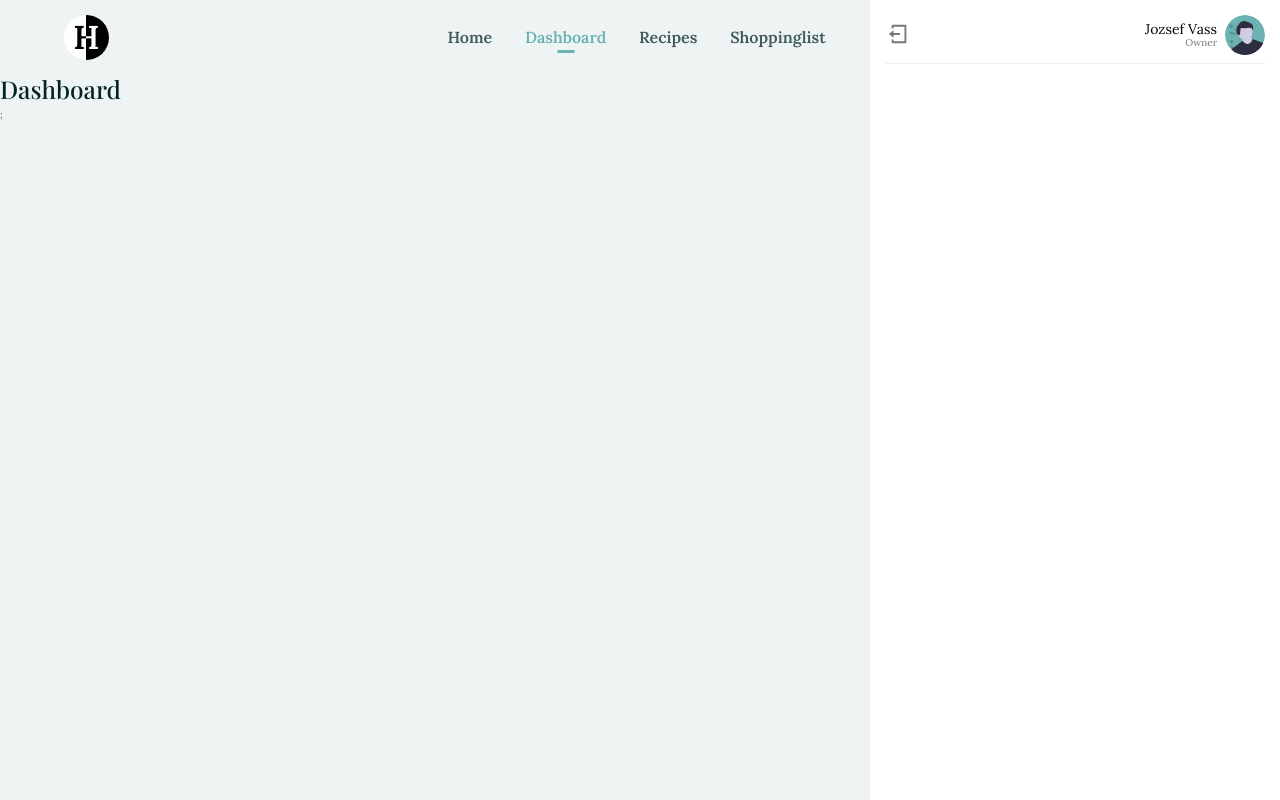
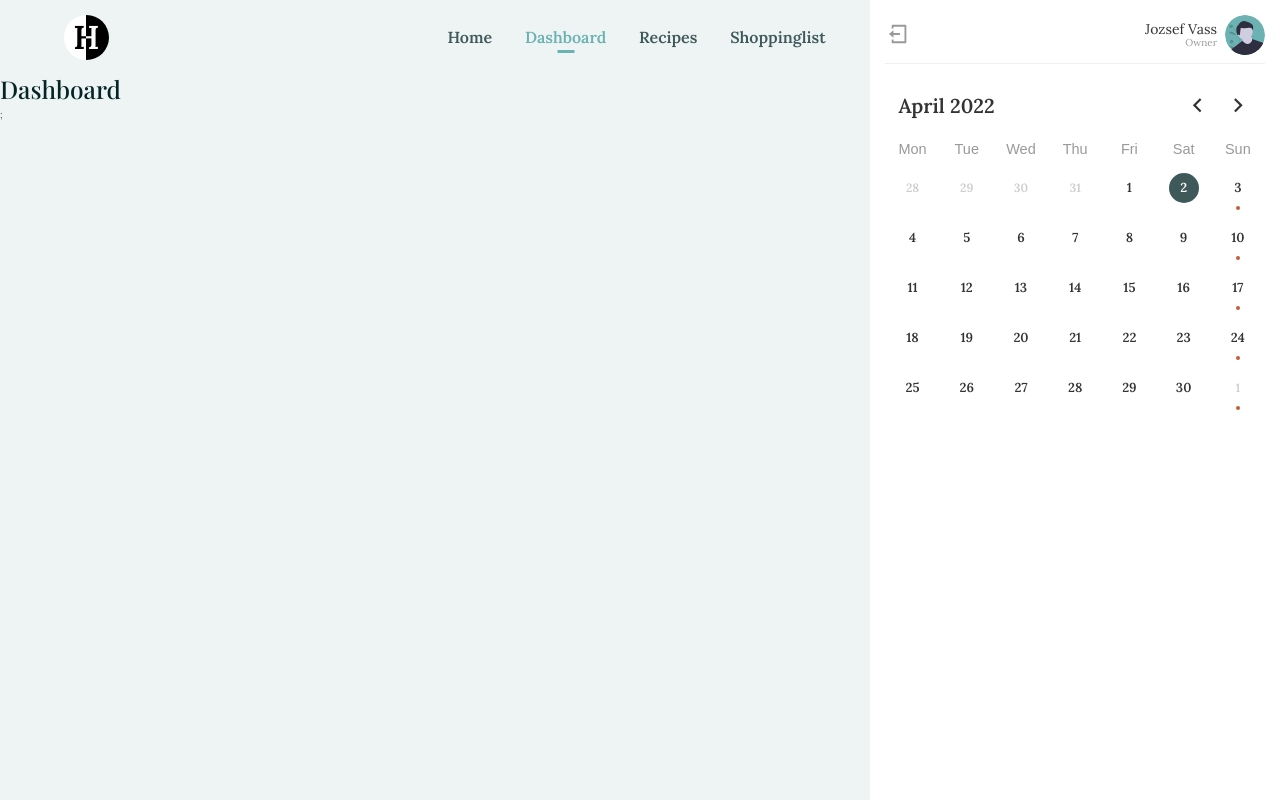
Before and after one commit to jocovass/homey, a React (Create React App) app in the folder packages/web/: page /dashboard in a window 1280 px wide. Built offline with nearby package versions, Linux system fonts and the light colour scheme; no server answers; a web font is replaced by a local one.

Commit message:
feat: calendar styling

```diff
--- a/packages/web/package.json
+++ b/packages/web/package.json
@@ -19,6 +19,7 @@
         "cloudinary-react": "^1.7.2",
         "emotion-rgba": "^0.0.9",
         "react": "^17.0.2",
+        "react-calendar": "^3.7.0",
         "react-dom": "^17.0.2",
         "react-hook-form": "^7.29.0",
         "react-icons": "^4.3.1",
@@ -53,6 +54,7 @@
         ]
     },
     "devDependencies": {
+        "@types/react-calendar": "^3.5.0",
         "@typescript-eslint/eslint-plugin": "^5.10.1",
         "@typescript-eslint/parser": "^5.10.1",
         "customize-cra": "^1.0.0",
--- /dev/null
+++ b/packages/web/src/components/SideModal/Calendar.scss
@@ -0,0 +1,148 @@
+@import 'react-calendar/dist/Calendar.css';
+
+.react-calendar {
+    width: 100%;
+    border: 0;
+}
+
+// Calendar navigation, buttons
+.react-calendar__navigation {
+    height: auto;
+    padding: 0.5rem 1rem;
+}
+
+.react-calendar__navigation__prev2-button,
+.react-calendar__navigation__next2-button {
+    display: none;
+}
+
+button.react-calendar__navigation__label {
+    order: 0;
+    text-align: left;
+    height: auto;
+    margin-right: 3rem;
+    font-size: 2rem;
+    font-weight: 600;
+    color: var(--clr-black);
+    transition-property: background-color;
+    transition-duration: 300ms;
+    transition-timing-function: cubic-bezier(0.4, 0, 0.2, 1);
+
+    &:hover {
+        background-color: var(--clr-green-light);
+    }
+}
+
+button.react-calendar__navigation__prev-button,
+button.react-calendar__navigation__next-button {
+    display: flex;
+    align-items: center;
+    justify-content: center;
+    order: 1;
+    min-width: auto;
+    height: 3.3rem;
+    width: 3.3rem;
+    border-radius: 50%;
+    font-size: 2.65rem;
+    color: var(--clr-black);
+    transition-property: background-color;
+    transition-duration: 300ms;
+    transition-timing-function: cubic-bezier(0.4, 0, 0.2, 1);
+
+    &:hover {
+        background-color: var(--clr-green-light);
+    }
+}
+
+button.react-calendar__navigation__prev-button {
+    margin-right: 0.8rem;
+}
+
+// Calendar months
+.react-calendar__month-view__weekdays {
+    color: var(--clr-grey);
+    font-size: 1.45rem;
+    font-weight: 400;
+    text-transform: capitalize;
+    border: 0;
+
+    abbr[title] {
+        text-decoration: none;
+    }
+}
+
+// Calendar days
+button.react-calendar__month-view__days__day {
+    padding: 1.7rem;
+    position: relative;
+    font-size: 1.3rem;
+    font-weight: 700;
+    color: var(--clr-black);
+    z-index: 1;
+
+    &.react-calendar__tile--now {
+        background-color: transparent;
+    }
+
+    &.react-calendar__month-view__days__day--neighboringMonth {
+        font-size: 1.2rem;
+        color: rgba(#000, 0.2);
+    }
+
+    &::after {
+        content: '';
+        position: absolute;
+        top: 50%;
+        left: 50%;
+        width: 3rem;
+        height: 3rem;
+        border-radius: 50%;
+        transform: translate(-50%, -50%);
+        background-color: transparent;
+        z-index: -1;
+        pointer-events: none;
+        transition-property: background-color;
+        transition-duration: 300ms;
+        transition-timing-function: cubic-bezier(0.4, 0, 0.2, 1);
+    }
+
+    &:enabled:hover {
+        background-color: transparent;
+    }
+
+    &:enabled:hover::after {
+        background-color: var(--clr-green-light);
+    }
+
+    &.react-calendar__tile--now {
+        color: #fff;
+
+        &::after,
+        &:enabled:hover::after {
+            background-color: var(--clr-yellow);
+        }
+    }
+
+    &.react-calendar__tile--rangeStart,
+    &.react-calendar__tile--rangeEnd {
+        color: #fff;
+
+        &::after,
+        &:enabled:hover::after {
+            background-color: var(--clr-green-dark);
+        }
+    }
+
+    // Meal planner indicator dot on calendar
+    .meal {
+        position: absolute;
+        pointer-events: none;
+        width: 0.4rem;
+        height: 0.4rem;
+        border-radius: 50%;
+        bottom: 3px;
+        left: 50%;
+        transform: translate(-50%);
+        background-color: var(--clr-orange-red);
+    }
+}
--- a/packages/web/src/components/SideModal/SideModal.tsx
+++ b/packages/web/src/components/SideModal/SideModal.tsx
@@ -1,7 +1,14 @@
 import React from 'react';
 import { Link } from 'react-router-dom';
 import styled from '@emotion/styled';
-import { RiLogoutBoxLine } from 'react-icons/ri';
+import {
+    RiLogoutBoxLine,
+    RiArrowLeftSLine,
+    RiArrowRightSLine,
+} from 'react-icons/ri';
+import Calendar from 'react-calendar';
+
+import './Calendar.scss';
 
 const StyledSideModal = styled.aside`
     background-color: #fff;
@@ -18,6 +25,7 @@ const StyledSideModal = styled.aside`
         align-items: center;
         justify-content: space-between;
         padding-bottom: 0.8rem;
+        margin-bottom: 2rem;
         border-bottom: ${props => `1px solid ${props.theme.colors.greyLight}`};
     }
 
@@ -102,6 +110,17 @@ export const SideModal = () => {
                     </span>
                 </Link>
             </header>
+
+            <Calendar
+                value={new Date()}
+                prevLabel={<RiArrowLeftSLine />}
+                nextLabel={<RiArrowRightSLine />}
+                tileContent={({ date, view }) =>
+                    view === 'month' && date.getDay() === 0 ? (
+                        <span className="meal"></span>
+                    ) : null
+                }
+            />
         </StyledSideModal>
     );
 };
--- a/packages/web/src/styles/theme.tsx
+++ b/packages/web/src/styles/theme.tsx
@@ -12,8 +12,8 @@ export const theme = {
         orange: '#FB9119',
         orangeRed: '#C05E3D',
         blue: '#6398DE',
-        black: '#040404',
-        grey: '#777777',
+        black: '#333333',
+        grey: '#999999',
         greyLight: '#efefef',
     },
     fontFamily: {
@@ -39,17 +39,23 @@ export const globalStyles = css`
     }
     html {
         font-size: 62.5%; // set the root fontsize to 10px
-        --clr-greenLighter: ${theme.colors.greenLighter};
-        --clr-greenLight: ${theme.colors.greenLight};
-        --clr-greenAccent: ${theme.colors.greenAccent};
-        --clr-greenGrey: ${theme.colors.greenGrey};
-        --clr-greenDark: ${theme.colors.greenDark};
-        --clr-greenBlack: ${theme.colors.greenBlack};
+        --clr-green-lighter: ${theme.colors.greenLighter};
+        --clr-green-light: ${theme.colors.greenLight};
+        --clr-green-accent: ${theme.colors.greenAccent};
+        --clr-green-grey: ${theme.colors.greenGrey};
+        --clr-green-dark: ${theme.colors.greenDark};
+        --clr-green-black: ${theme.colors.greenBlack};
+        --clr-yellow: ${theme.colors.yellow};
         --clr-orange: ${theme.colors.orange};
-        --clr-orangeRed: ${theme.colors.orangeRed};
+        --clr-orange-red: ${theme.colors.orangeRed};
         --clr-blue: ${theme.colors.blue};
+        --clr-black: ${theme.colors.black};
+        --clr-grey: ${theme.colors.grey};
+        --clr-grey-light: ${theme.colors.greyLight};
         // @media ${theme.mq.laptop} {
-        //     font-size: 56.25%;
+        //     font-size: 56.25%; black: '#040404',
+        /* grey: '#777777',
+        greyLight: '#efefef', */
         // }
         // @media ${theme.mq['tablet-land']} {
         //     font-size: 50%;
```
Also changed, not shown: packages/web/.eslintrc.json, 1 other file (tests, documents, lock files or other folders).
